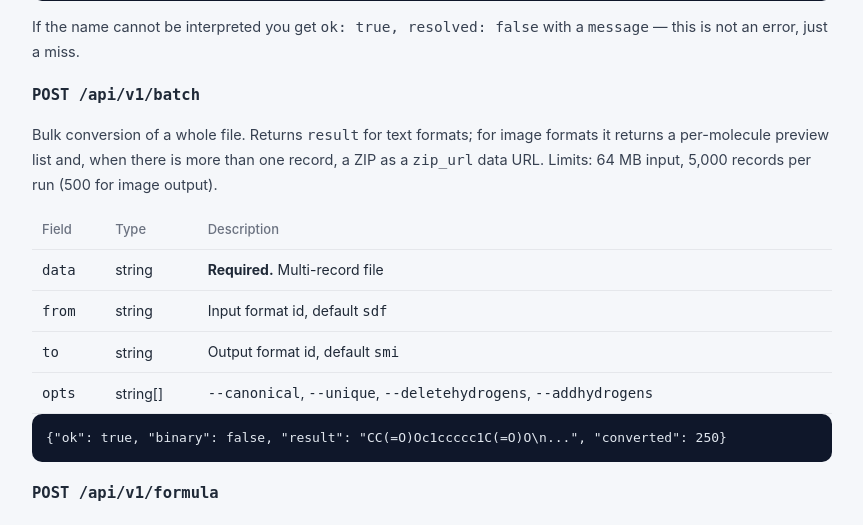
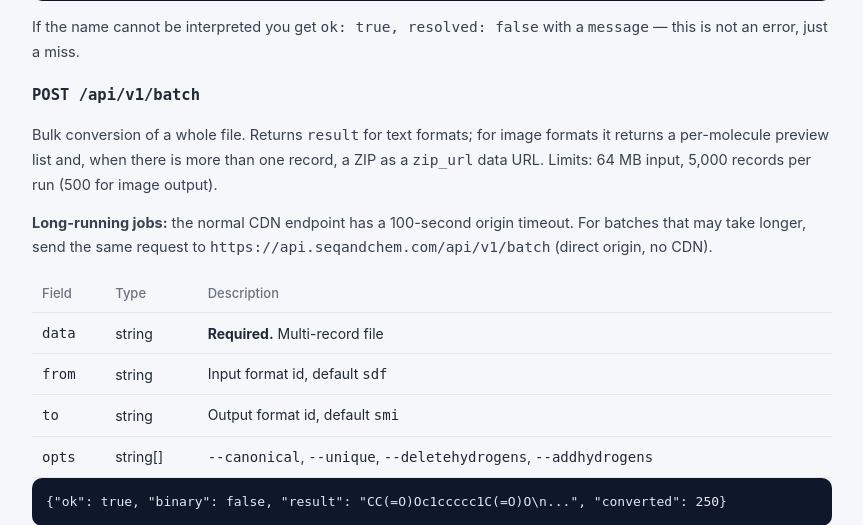
Before and after one commit to MR820/seqandchem, a Flask app: page /api in a window 1280 px wide. Shown: the part 5910-6435 px from the top of the page, without its empty margins (92-955 px from the left). Run offline with Flask 3, Linux system fonts and the light colour scheme; data that the repository does not hold is empty; some libraries are stand-ins or nearby versions.

Commit message:
Serve long-running API jobs from a direct subdomain
Cloudflare's free plan times out proxied origin responses after 100s,
but /api/v1/batch can run much longer. Add a DNS-only api.seqandchem.com
vhost that proxies only /api/* and /health, with its own certificate
and PROXY-protocol real IP handling. Document the split in the API
docs, OpenAPI servers and the Python client README.

Co-Authored-By: Claude Code <noreply@anthropic.com>

```diff
--- a/app.py
+++ b/app.py
@@ -1653,6 +1653,11 @@ def _openapi_spec():
                                "frame": {"type": "integer", "default": 0}}, ["op", "data"]))},
     }
 
+    servers = [{"url": base, "description": "CDN endpoint (100s origin timeout)"}]
+    if base == "https://seqandchem.com":
+        servers.append({"url": "https://api.seqandchem.com",
+                        "description": "Direct origin for long-running batch jobs"})
+
     return {
         "openapi": "3.0.3",
         "info": {
@@ -1667,7 +1672,7 @@ def _openapi_spec():
                         "url": base + "/api"},
             "contact": {"url": base + "/api", "email": "devin2xing@gmail.com"},
         },
-        "servers": [{"url": base}],
+        "servers": servers,
         "tags": [
             {"name": "meta", "description": "Discovery and example data"},
             {"name": "chemistry", "description": "Structure conversion and analysis"},
--- a/templates/api_docs.html
+++ b/templates/api_docs.html
@@ -248,6 +248,9 @@ console.log(data.rows[0].props.MW);   // 180.159</code></pre>
    formats it returns a per-molecule preview list and, when there is more than one record, a
    ZIP as a <code>zip_url</code> data URL. Limits: 64 MB input, 5,000 records per run
    (500 for image output).</p>
+<p><strong>Long-running jobs:</strong> the normal CDN endpoint has a 100-second origin timeout.
+   For batches that may take longer, send the same request to
+   <code>https://api.seqandchem.com/api/v1/batch</code> (direct origin, no CDN).</p>
 <table>
   <thead><tr><th>Field</th><th>Type</th><th>Description</th></tr></thead>
   <tbody>
@@ -308,6 +311,8 @@ console.log(data.rows[0].props.MW);   // 180.159</code></pre>
       (PNG, SVG, PDF…). Requests over the limit return <code>400</code> with the actual count and the
       maximum.</li>
   <li>3D conformer generation is <strong>serialised</strong> — one at a time across all users. Plan for a few seconds per molecule.</li>
+  <li>The CDN endpoint (<code>https://seqandchem.com</code>) times out after 100 seconds. For long
+      batch jobs use <code>https://api.seqandchem.com</code>, which goes directly to the origin.</li>
   <li>If you need sustained bulk throughput, generate 3D conformers locally with OpenBabel or RDKit; this API is meant for interactive and small-batch use.</li>
 </ul>
 
```
Also changed, not shown: deploy/README.md, 4 other files.
